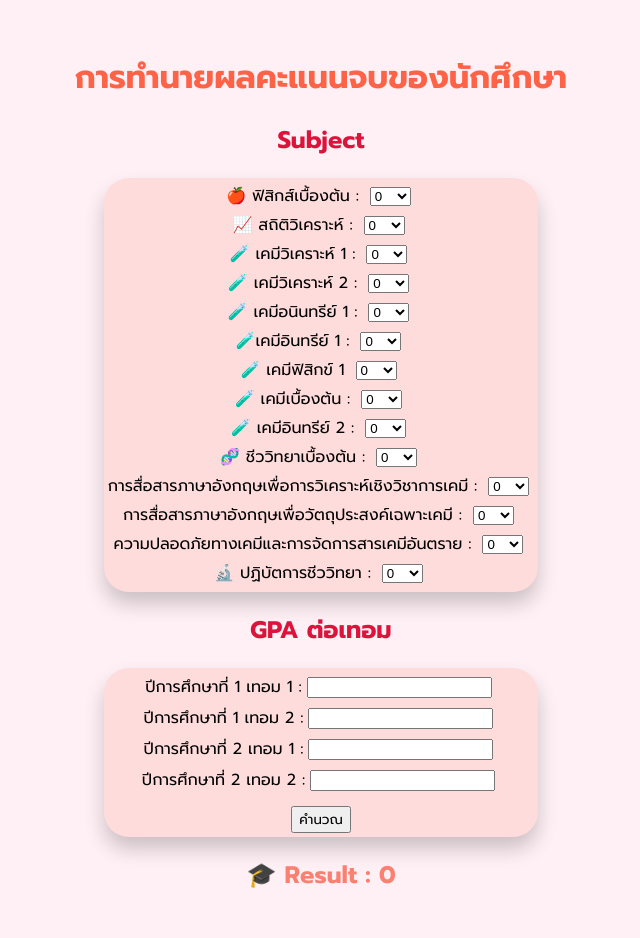
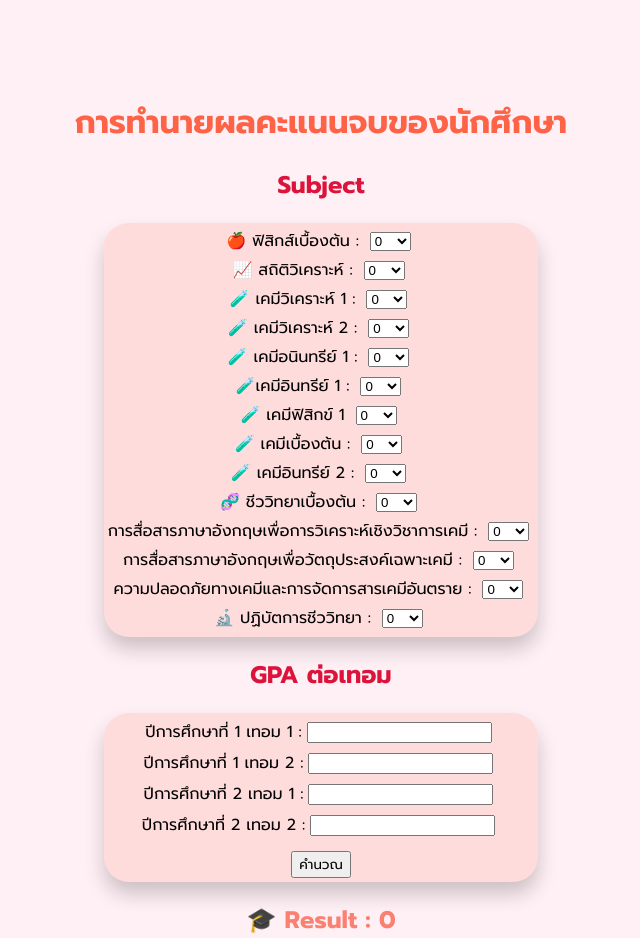
Before and after one commit to Navala555/dm-web1, a plain HTML site: page index.html in a window 1280 px wide. Shown: the whole page, without its empty margins (319-959 px from the left). Before the commit the page ends 893 px from the top, so only its background shows below. Drawn offline with Linux system fonts and the light colour scheme.

Commit message:
Update index.html

```diff
--- a/index.html
+++ b/index.html
@@ -54,7 +54,7 @@
 </head>
 <body>
     <div class="center_text">
-        <h1 style="margin-top: 13%; margin-bottom: 0; color :tomato;">การทำนายผลคะแนนจบของนักศึกษา</h1>
+        <h1 style="margin-top: 20%; margin-bottom: 0; color :tomato;">การทำนายผลคะแนนจบของนักศึกษา</h1>
         <form id="subjectTermForm">
             <h2 style="color: crimson;">Subject</h2>
             <div class="card">
```
